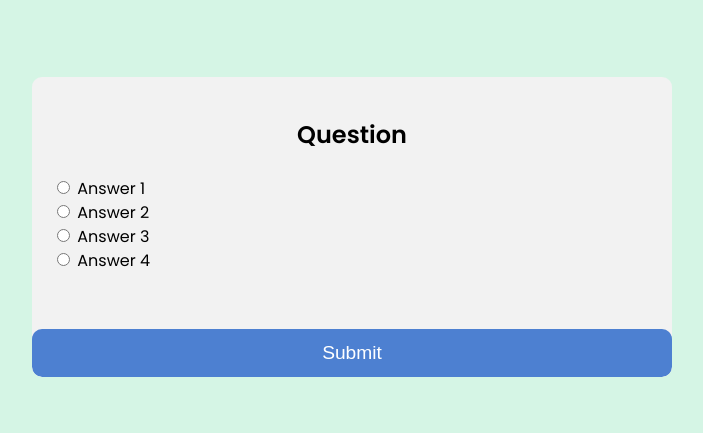
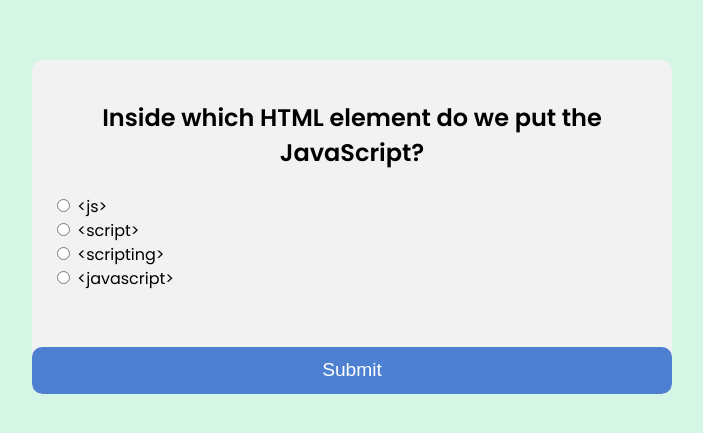
Before and after one commit to JoseLumbantobing/Quiz-App, a plain HTML site: page index.html in a window 1280 px wide. Shown: the part 173-606 px from the top of the page, without its empty margins (288-991 px from the left). Drawn offline with Linux system fonts and the light colour scheme.

Commit message:
Added JavaScript code to display and reload quiz

```diff
--- a/script.js
+++ b/script.js
@@ -0,0 +1,75 @@
+const quizData = [
+    {
+        question : 'Inside which HTML element do we put the JavaScript?',
+        a : '<js>',
+        b : '<script>',
+        c : '<scripting>',
+        d : '<javascript>',
+        correct : 'b',
+    },
+    {
+        question : 'Where is the correct place to insert a JavaScript?',
+        a : '<head>',
+        b : '<body>',
+        c : '<footer>',
+        d : 'both <head> and <body> are correct',
+        correct : 'd',
+    },
+    {
+        question : 'What is the correct syntax for referring to an external script called "xxx.js"?',
+        a : '<script href="xxx.js">',
+        b : '<script name="xxx.js">',
+        c : '<script src=="xxx.js">',
+        d : '<script target="xxx.js">',
+        correct : 'c',
+    },
+    {
+        question : 'How do you write "Hello World" in an alert box?',
+        a : 'msg("Hello World");',
+        b : 'alert("Hello World");',
+        c : 'alertBox("Hello World");',
+        d : 'msgBox("Hello World");',
+        correct : 'b',
+    },
+    {
+        question : 'How do you create a function in JavaScript?',
+        a : 'function myFunction()',
+        b : 'function = myFunction()',
+        c : 'function:myFunction()',
+        d : 'func myFunction()',
+        correct : 'a',
+    },
+];
+
+const question = document.querySelector('.question');
+const aText = document.getElementById('a-text');
+const bText = document.getElementById('b-text');
+const cText = document.getElementById('c-text');
+const dText = document.getElementById('d-text');
+const button = document.querySelector('.btn');
+
+let currentQuiz = 0;
+
+const takeQuiz = () => {
+    // nextQuiz();
+
+    const quizzes = quizData[currentQuiz];
+    question.innerText = quizzes.question;
+    aText.innerText = quizzes.a;
+    bText.innerText = quizzes.b;
+    cText.innerText = quizzes.c;
+    dText.innerText = quizzes.d;
+}
+
+const nextQuiz = () => {
+    button.addEventListener('click', () => {
+        currentQuiz++;
+        if(currentQuiz < quizData.length) {
+            takeQuiz();
+        }
+    });
+}
+
+nextQuiz();
+
+takeQuiz();
--- a/style.css
+++ b/style.css
@@ -15,6 +15,7 @@ body {
 
 h2 {
     margin-top: 40px;
+    padding: 0 20px;
     text-align: center;
 }
 
@@ -35,6 +36,10 @@ ul li {
     list-style-type: none;
 }
 
+input, label {
+    cursor: pointer;
+}
+
 button {
     background-color: #4d80d1;
     border: none;
```
